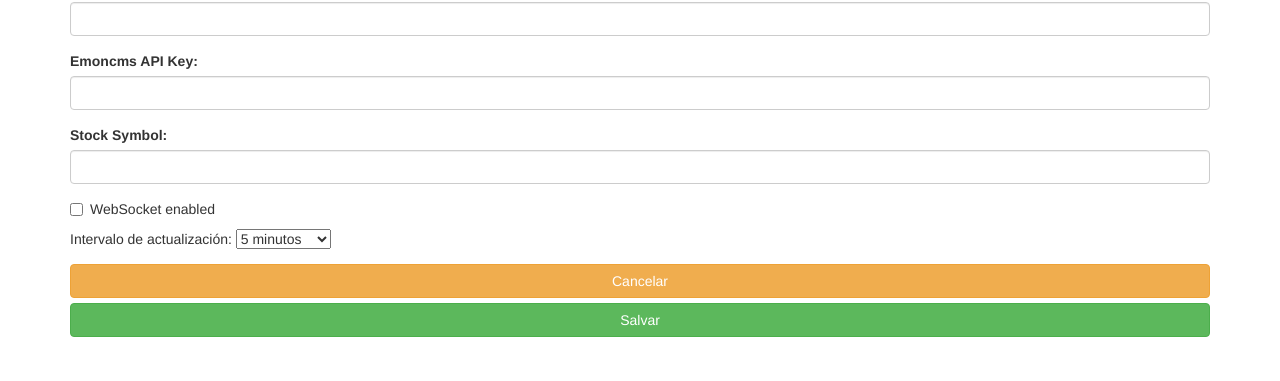
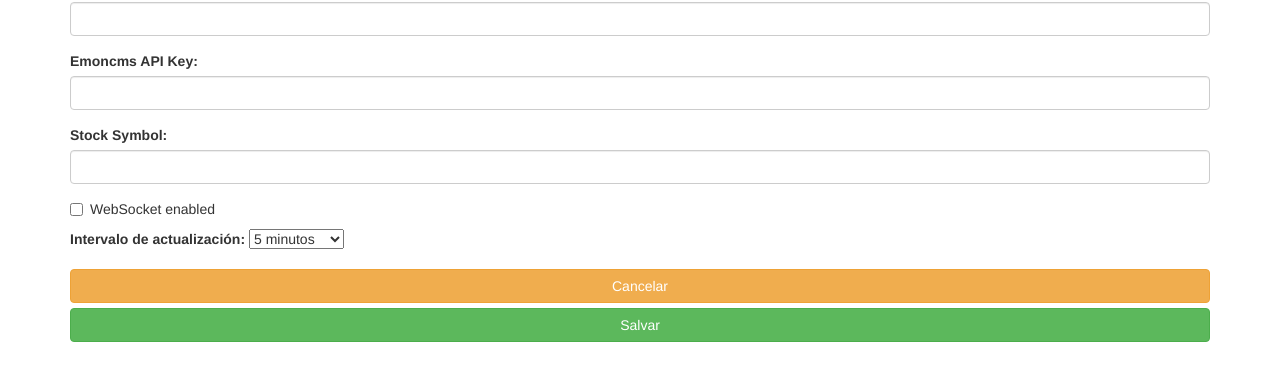
Before and after one commit to doraess/dante, a plain HTML site: page src/js/config.html in a window 1280 px wide. Shown: the part 79-460 px from the top of the page. Drawn offline with nearby package versions, Linux system fonts and the light colour scheme.

Commit message:
Updated version

```diff
--- a/src/js/config.html
+++ b/src/js/config.html
@@ -31,7 +31,8 @@
             <input id="ws_enabled" type="checkbox" name="ws_enabled" value="">WebSocket enabled
           </label>
         </div>
-        <div class="form-group">Intervalo de actualización:
+        <div class="form-group">
+          <label for="interval">Intervalo de actualización:</label>
           <select name="interval">
             <option value="5">
 
```
Also changed, not shown: src/js/config.min.html (+1 -1 lines), 1 other file.
